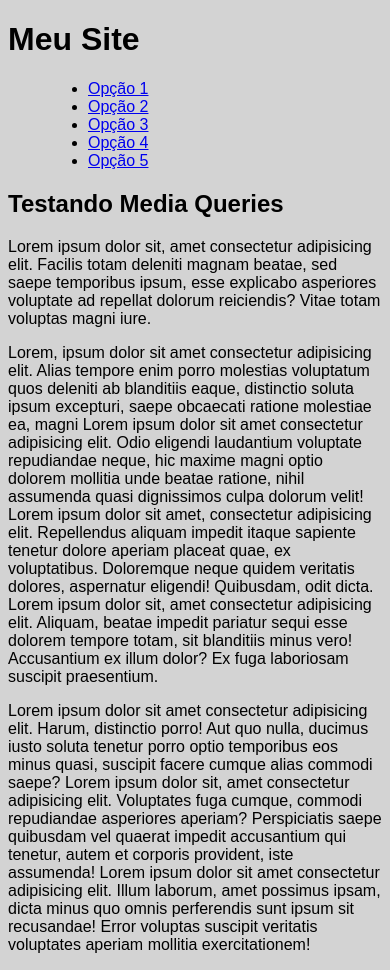
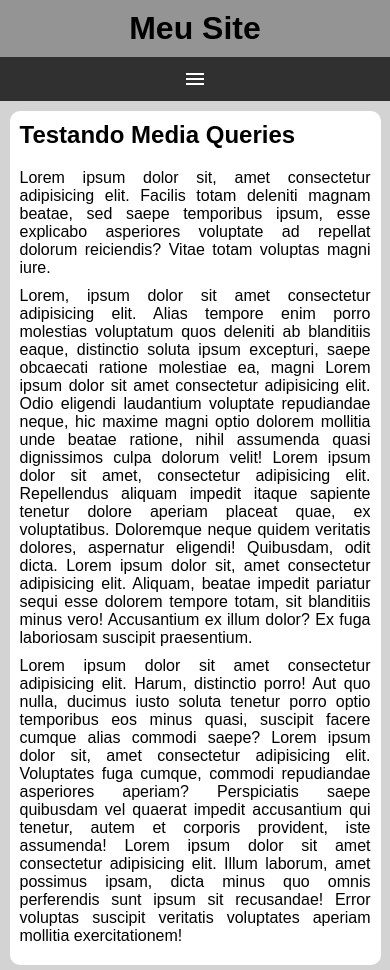
Before and after one commit to ricper83/CSS-CursoEmVideo, a plain HTML site: page mq005/index.html in a window 390 px wide. Drawn offline with nearby package versions, Linux system fonts and the light colour scheme.

Commit message:
exercicio mq005
menu responsivo em hamburguinho

```diff
--- a/mq005/estilos/style.css
+++ b/mq005/estilos/style.css
@@ -2,9 +2,75 @@
 
 * {
   font-family: Arial, Helvetica, sans-serif;
+  margin: 0px;
+  padding: 0px;
+
 }
 
 body, html {
   background-color: lightgray;
 
 }
+
+header {
+  background-color: rgb(148, 148, 148);
+}
+
+header> h1 {
+  padding: 10px;
+  text-align: center;
+}
+
+menu {
+  display: none;
+}
+
+i#burguer {
+display: block;
+background-color: rgb(48, 48, 48);
+color: white;
+padding: 10px;
+text-align: center;
+cursor: pointer;
+}
+
+i#burguer:hover {
+  background-color: white;
+  color: black;
+}
+
+menu > ul {
+  list-style-type: none;
+}
+
+menu >ul > li > a {
+  display: block;
+  padding: 10px;
+  text-decoration: none;
+  text-align: center;
+  background-color: rgb(87, 87, 87);
+  color: white;
+  border-top: 2px solid gray;
+}
+
+menu > ul > li > a:hover {
+  background-color: gray;
+}
+
+main {
+  background-color: white;
+  width: 90vw;
+  margin: auto;
+  margin-top: 10px;
+  padding: 10px;
+  border-radius: 10px;
+}
+
+article > h2 {
+  padding-bottom: 20px;
+}
+
+article > p {
+  text-align: justify;
+  margin-bottom: 10px;
+}
--- a/mq005/index.html
+++ b/mq005/index.html
@@ -5,12 +5,14 @@
   <meta http-equiv="X-UA-Compatible" content="IE=edge">
   <meta name="viewport" content="width=device-width, initial-scale=1.0">
   <title>Media Query</title>
+  <link rel="stylesheet" href="https://fonts.googleapis.com/css2?family=Material+Symbols+Outlined:opsz,wght,FILL,GRAD@48,400,0,0" />
   <link rel="stylesheet" href="estilos/style.css">
 </head>
 <body>
   <header>
     <h1>Meu Site </h1>
-    <menu>
+    <i id="burguer" class="material-symbols-outlined" onclick="clickMenu()">menu</i>
+    <menu id="itens">
       <ul>
         <li><a href="#">Opção 1</a></li>
         <li><a href="#">Opção 2</a></li>
@@ -31,6 +33,15 @@
       <p>Lorem ipsum dolor sit amet consectetur adipisicing elit. Harum, distinctio porro! Aut quo nulla, ducimus iusto soluta tenetur porro optio temporibus eos minus quasi, suscipit facere cumque alias commodi saepe? Lorem ipsum dolor sit, amet consectetur adipisicing elit. Voluptates fuga cumque, commodi repudiandae asperiores aperiam? Perspiciatis saepe quibusdam vel quaerat impedit accusantium qui tenetur, autem et corporis provident, iste assumenda! Lorem ipsum dolor sit amet consectetur adipisicing elit. Illum laborum, amet possimus ipsam, dicta minus quo omnis perferendis sunt ipsum sit recusandae! Error voluptas suscipit veritatis voluptates aperiam mollitia exercitationem!</p>
     </article>
   </main>
+  <script>
+    function clickMenu() {
+      if (itens.style.display == 'block') {
+        itens.style.display = 'none'
+      } else {
+        itens.style.display = 'block'
+      }
 
+    }
+  </script>
 </body>
 </html>
```
